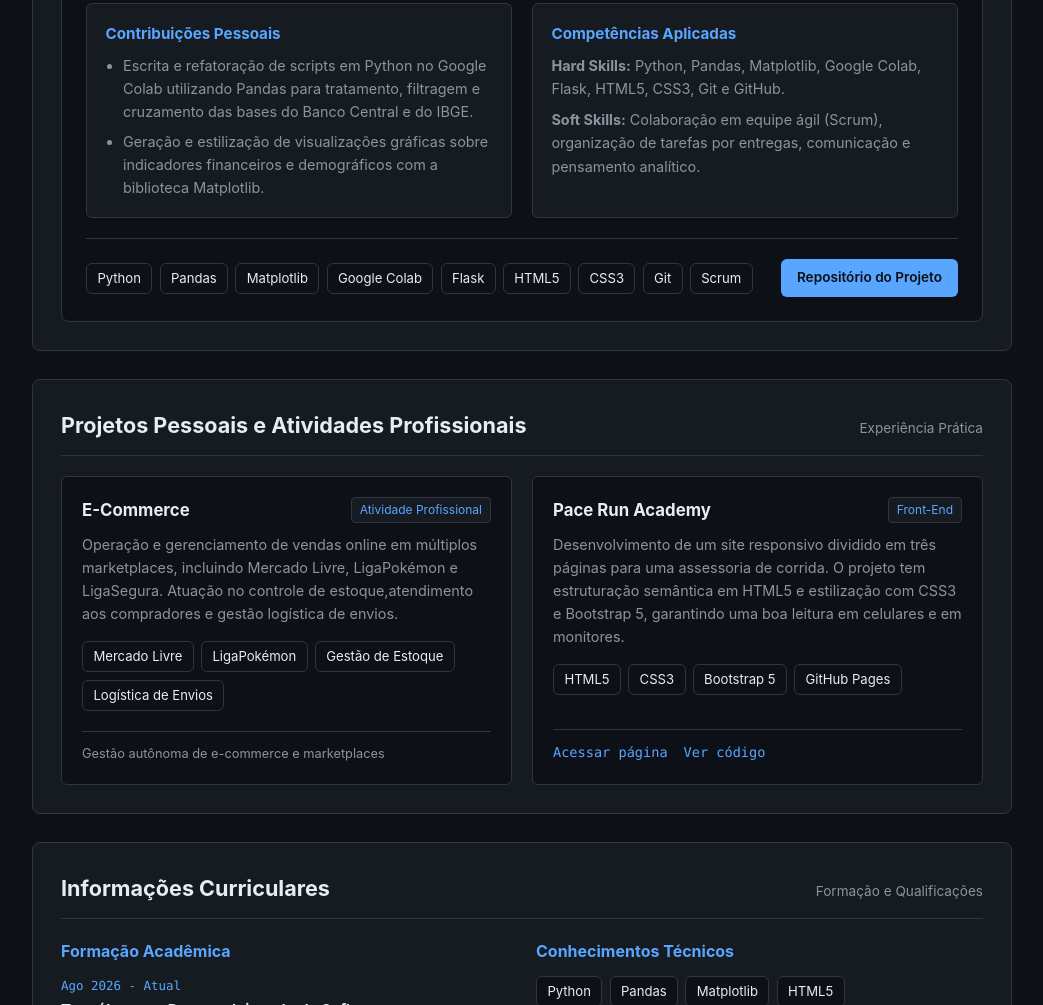
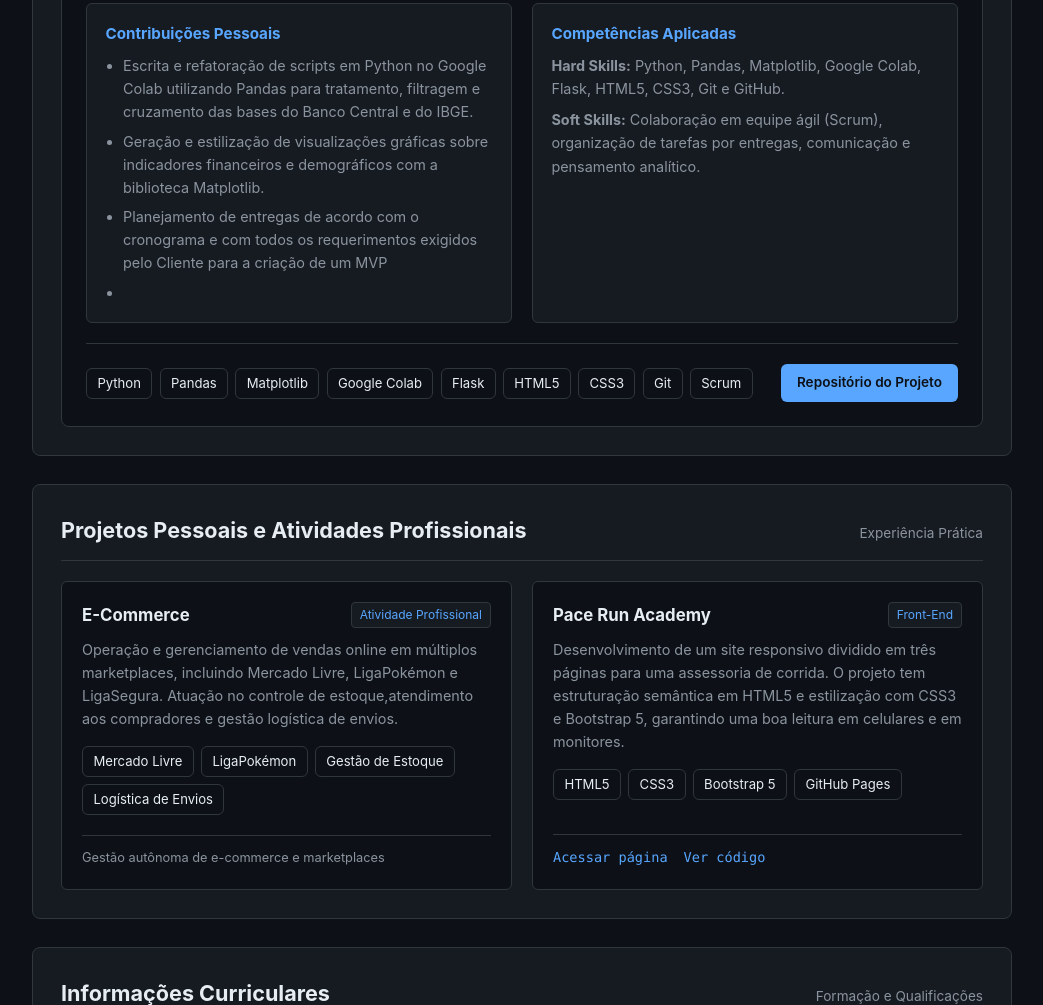
Before and after one commit to gabe435/portfolio, a plain HTML site: page index.html in a window 1280 px wide. Shown: the part 1094-2099 px from the top of the page, without its empty margins (118-1161 px from the left). Drawn offline with Linux system fonts and the light colour scheme.

Commit message:
Add project planning contribution to personal contributions

```diff
--- a/index.html
+++ b/index.html
@@ -107,6 +107,8 @@
                         <ul class="bullet-list">
                             <li>Escrita e refatoração de scripts em Python no Google Colab utilizando Pandas para tratamento, filtragem e cruzamento das bases do Banco Central e do IBGE.</li>
                             <li>Geração e estilização de visualizações gráficas sobre indicadores financeiros e demográficos com a biblioteca Matplotlib.</li>
+                            <li>Planejamento de entregas de acordo com o cronograma e com todos os requerimentos exigidos pelo Cliente para a criação de um MVP</li>
+                            <li></li>
                         </ul>
                     </div>
 
```
